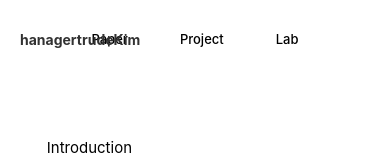
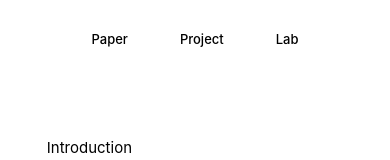
Before and after one commit to hanagertrudeKim/papers, a Next.js app: page / in a window 390 px wide. Shown: the top 160 px of the page. Built offline with nearby package versions, Linux system fonts and the light colour scheme.

Commit message:
adapt media query

```diff
--- a/components/common/header.tsx
+++ b/components/common/header.tsx
@@ -16,6 +16,9 @@ const Logo = styled.div`
   position: absolute;
   left: 20px;
   color: #323232;
+  @media (max-width: 600px) {
+    display: none;
+  }
 `;
 
 const CategoryBox = styled.div`
@@ -39,7 +42,7 @@ const Category = styled.div`
 const Header = () => {
   return (
     <HeaderWrap>
-      <Logo>
+      <Logo className="logo">
         <Link href="/" className="hover:underline">
           hanagertrudeKim
         </Link>
```
